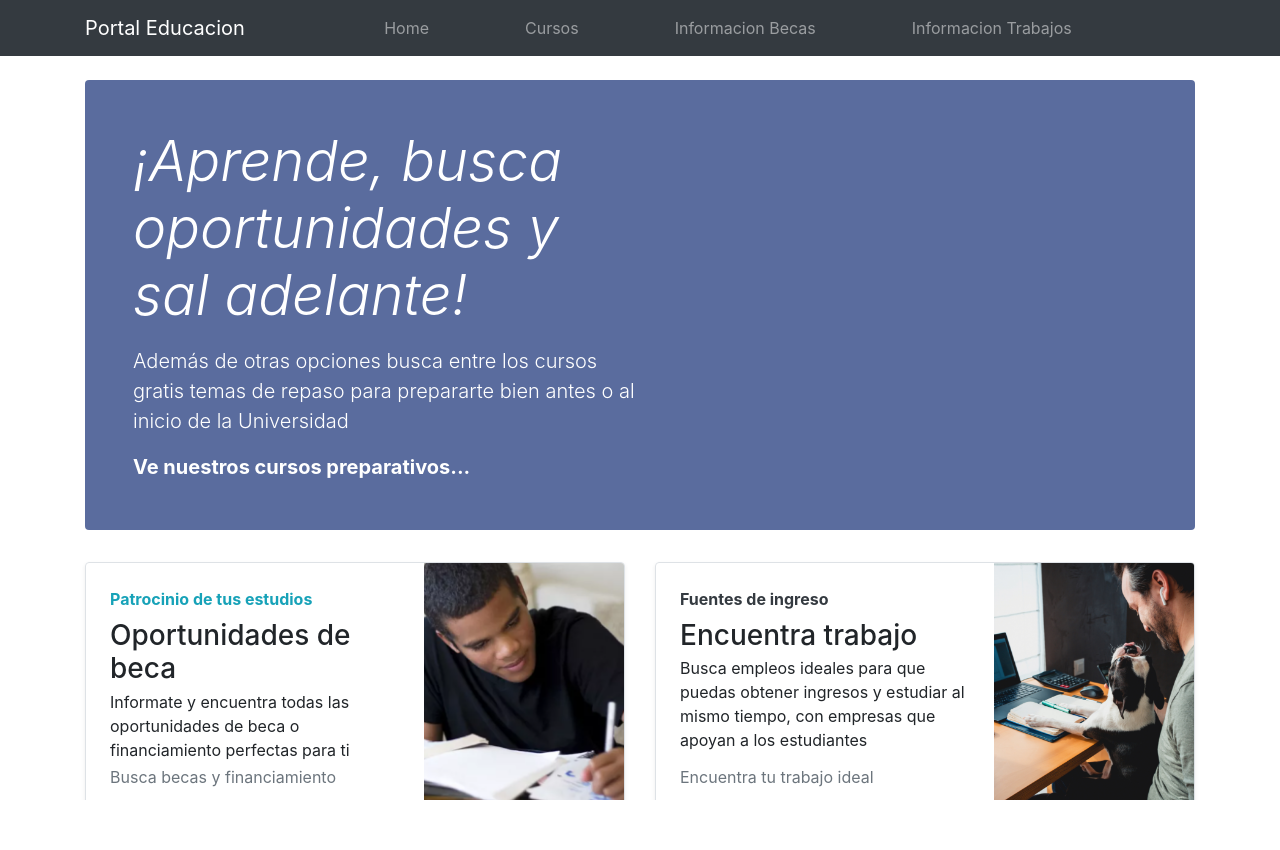
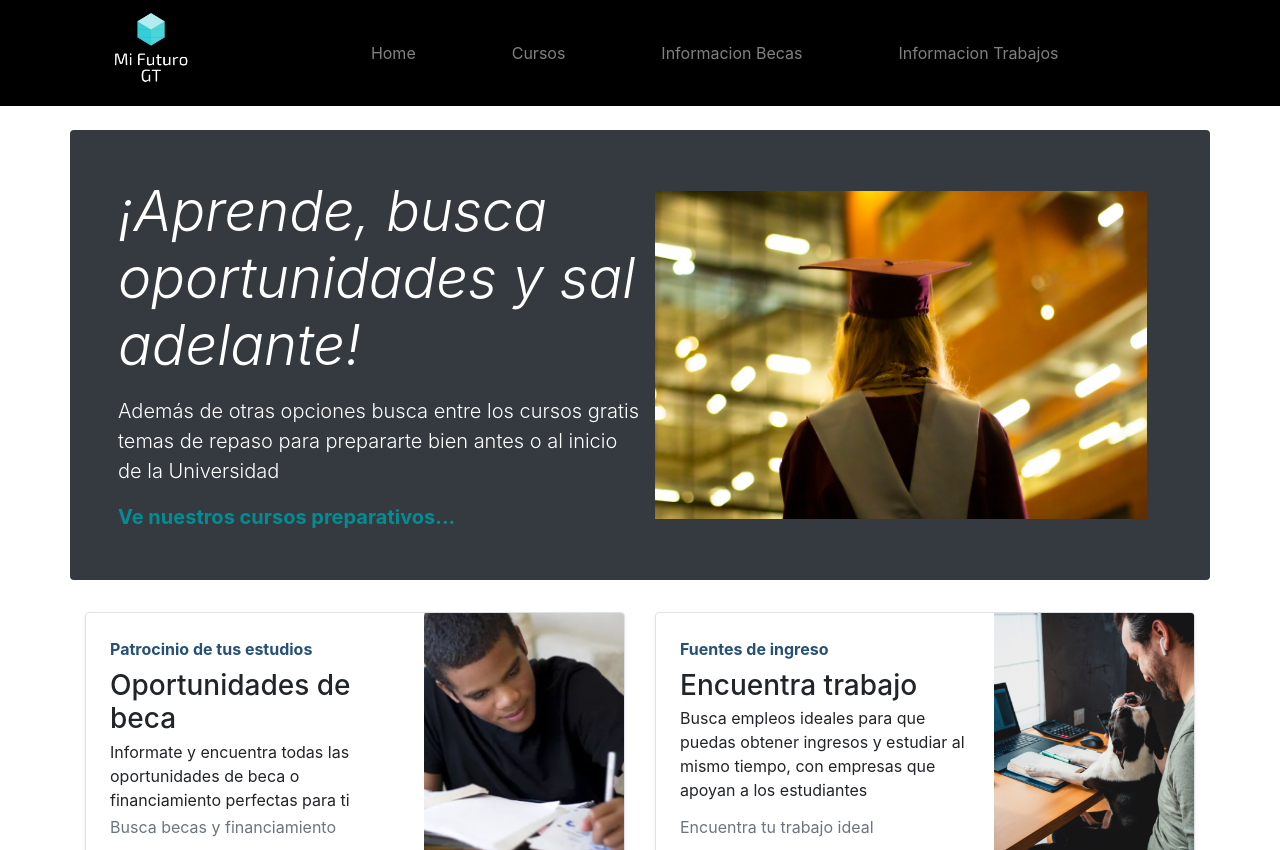
Before and after one commit to campeon19/Portal_Educacion_GT, a React (Create React App) app: page / in a window 1280 px wide. Before the commit the page ends 800 px from the top, so only its background shows below. Built offline with nearby package versions, Linux system fonts and the light colour scheme.

Commit message:
NavBar and home styles fix

```diff
--- a/src/Components/Homescreen/HomeScreen.css
+++ b/src/Components/Homescreen/HomeScreen.css
@@ -5,7 +5,24 @@
 .innitial-banner{
     margin-top: 3vh!important;
 }
+.banner-image-container{
+    display: flex;
+    align-items: center;
+    flex-wrap: wrap;
+}
 
+.banner-image{
+    margin: auto;
+    display: block;
+    width: 100%;
+}
+.text-hanger-title{
+    color:rgb(39, 80, 119)
+}
+
+.banner-text-link{
+    color:rgb(3, 141, 146)
+}
 .bd-placeholder-img {
     font-size: 1.125rem;
     text-anchor: middle;
--- a/src/Components/Homescreen/HomeScreen.jsx
+++ b/src/Components/Homescreen/HomeScreen.jsx
@@ -2,11 +2,12 @@ import React from "react";
 import "./HomeScreen.css";
 import work from './assets/work.png'
 import study from './assets/study.png'
+import graduated from './assets/graduated.jpg'
 function HomeScreen() {
   return (
     <>
     <div className="container">
-      <div className="jumbotron p-4 p-md-5 text-white rounded bg-blue innitial-banner">
+      <div className="row jumbotron p-4 p-md-5 text-white rounded bg-dark innitial-banner">
         <div className="col-md-6 px-0">
           <h1 className="display-4 font-italic">
           ¡Aprende, busca oportunidades y sal adelante!
@@ -15,10 +16,16 @@ function HomeScreen() {
           Además de otras opciones busca entre los cursos gratis temas de repaso para prepararte bien antes o al inicio de la Universidad
           </p>
           <p className="lead mb-0">
-            <a href="#" className="text-white font-weight-bold">
+            <a href="#" className="banner-text-link font-weight-bold">
               Ve nuestros cursos preparativos...
             </a>
           </p>
+        </div>
+        <div className="col banner-image-container">
+        <img
+                className="bd-placeholder-img banner-image"
+                src={graduated}
+              />
         </div>
       </div>
 
@@ -26,7 +33,7 @@ function HomeScreen() {
         <div className="col-md-6">
           <div className="row no-gutters border rounded overflow-hidden flex-md-row mb-4 shadow-sm h-md-250 position-relative">
             <div className="col p-4 d-flex flex-column position-static">
-              <strong className="d-inline-block mb-2 text-info">
+              <strong className="text-hanger-title d-inline-block mb-2">
                 Patrocinio de tus estudios
               </strong>
               <h3 className="mb-0">Oportunidades de beca</h3>
@@ -52,7 +59,7 @@ function HomeScreen() {
         <div className="col-md-6">
           <div className="row no-gutters border rounded overflow-hidden flex-md-row mb-4 shadow-sm h-md-250 position-relative">
             <div className="col p-4 d-flex flex-column position-static">
-              <strong className="d-inline-block mb-2 text-dark">
+              <strong className="d-inline-block mb-2 text-hanger-title">
                 Fuentes de ingreso
               </strong>
               <h3 className="mb-0">Encuentra trabajo</h3>
--- a/src/Components/Navbars/Navbar-Course.css
+++ b/src/Components/Navbars/Navbar-Course.css
@@ -1,7 +1,12 @@
 .container .search-bar-style {
   width: 600px;
 }
-
+.bg-black{
+  background-color: black !important;
+}
+.logo-image{
+  max-height: 10vh;
+}
 .input-style {
   border-radius: 5px;
   padding-left: 5px;
--- a/src/Components/Navbars/Navbar.jsx
+++ b/src/Components/Navbars/Navbar.jsx
@@ -1,13 +1,14 @@
 import React from 'react'
 import 'bootstrap/dist/css/bootstrap.css';
 import 'bootstrap/dist/js/bootstrap.bundle.min';
+import logo from './Assets/logo.png';
 
 export default function Navbar() {
     return (
-        <nav className="navbar navbar-expand-lg navbar-dark bg-dark">
+        <nav className="navbar navbar-expand-lg navbar-dark bg-black">
           <div className="container">
             <a className="navbar-brand" href="#">
-              Portal Educacion
+              <img src={logo} className="logo-image"/>
             </a>
             <button
               data-toggle="collapse"
```
Also changed, not shown: src/Components/Homescreen/assets/graduated.jpg (added), src/Components/Navbars/Assets/logo.png (added).
